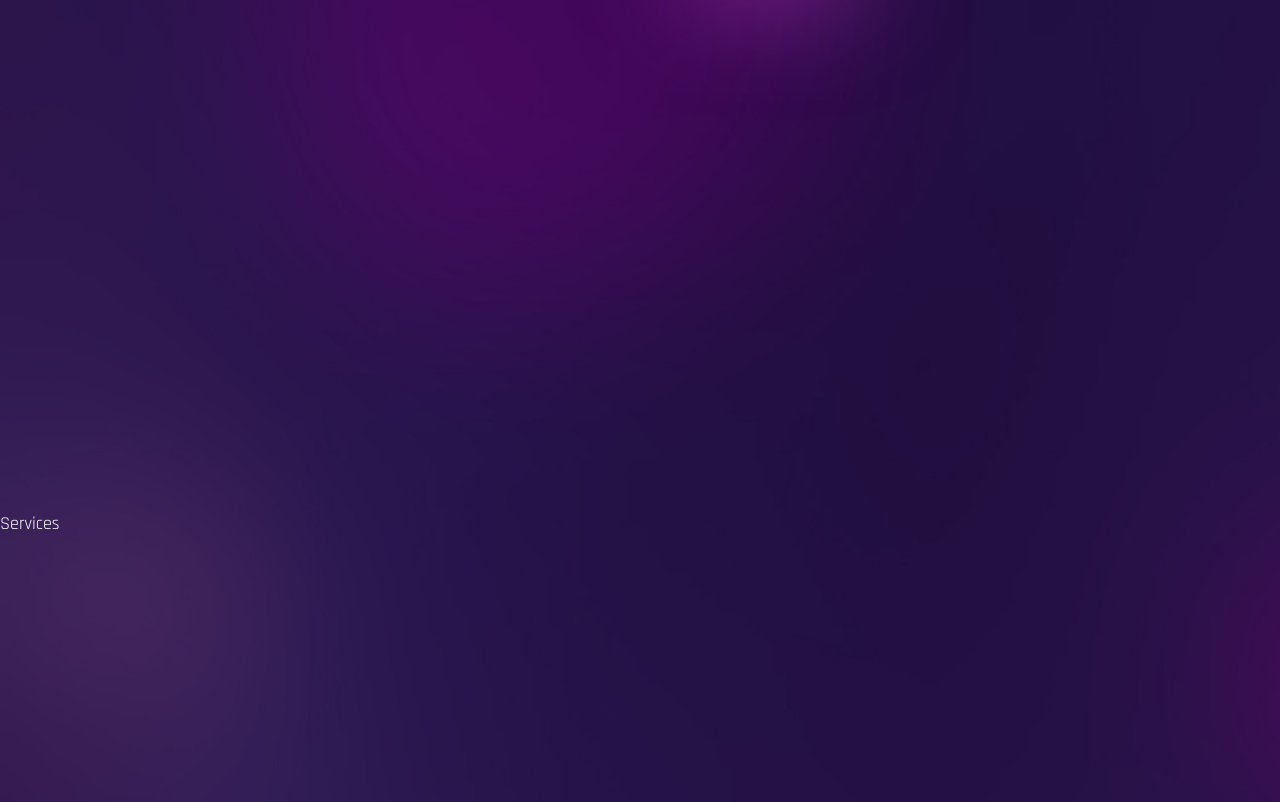
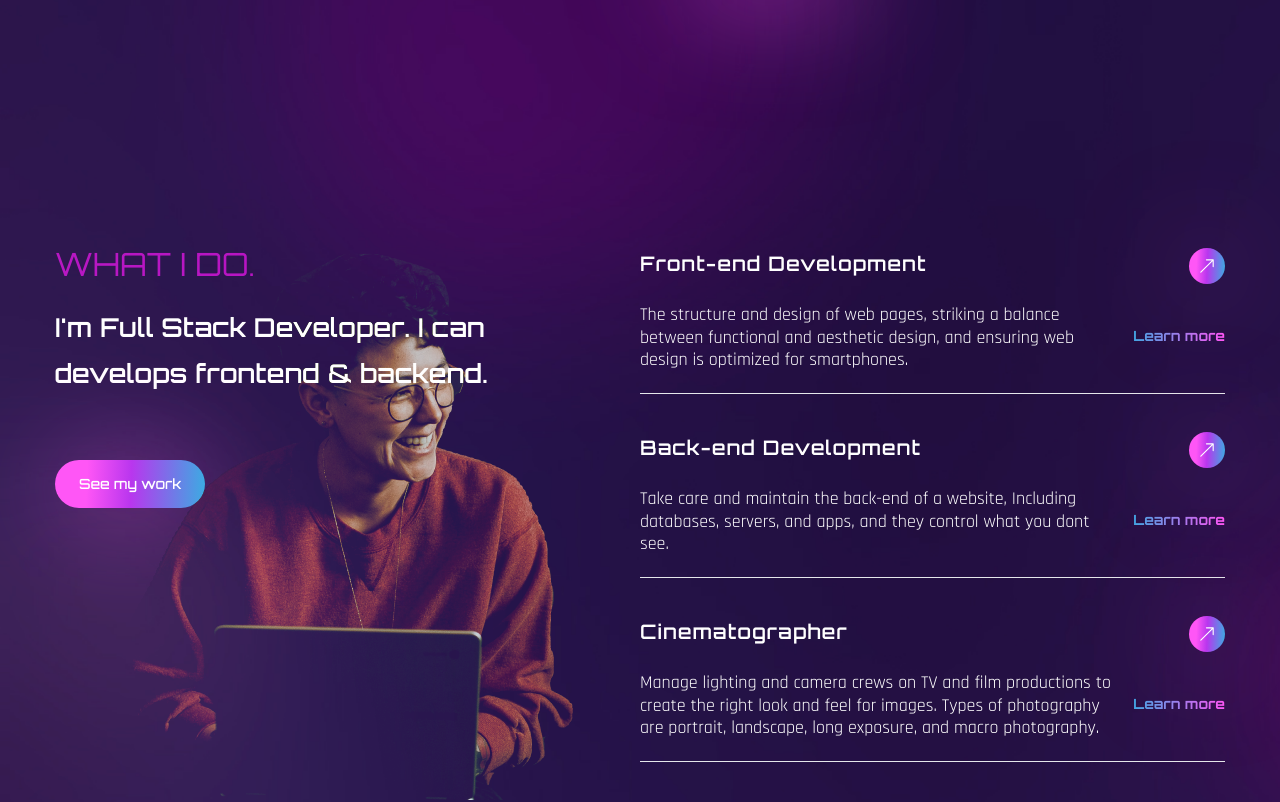
Before and after one commit to Alam-Ibrar-au26/My-Portfolio, a React (Create React App) app: page / in a window 1280 px wide. Shown: the part 1485-2287 px from the top of the page. Built offline with nearby package versions, Linux system fonts and the light colour scheme; the HTML template or start-up script is replaced by a standard one; a web font is replaced by a local one.

Commit message:
Service page done

```diff
--- a/src/components/About.js
+++ b/src/components/About.js
@@ -33,7 +33,7 @@
               my some own projects with Front-end & Back-end.
             </h3>
             <p className='mb-6'>
-              With this I'm professional DOP(Director Of Photography). I worked
+              With this I'm professional Cinematographer. I worked
               on video projects as DOP. also I'm traveler photographer and I
               like traveling.
             </p>
@@ -44,6 +44,7 @@
                 </div>
                 <div className='font-primary text-sm tracking-[2px]'>
                   Years of <br />
+                  Photography <br />
                   Experience
                 </div>
               </div>
--- a/src/components/Services.js
+++ b/src/components/Services.js
@@ -1,10 +1,89 @@
 import React from 'react';
+import { BsArrowUpRight } from 'react-icons/bs';
+import { motion } from 'framer-motion';
+import { fadeIn } from '../variants';
+
+const services = [
+  {
+    name: 'Front-end Development',
+    description:
+      'The structure and design of web pages, striking a balance between functional and aesthetic design, and ensuring web design is optimized for smartphones.',
+    link: 'Learn more',
+  },
+  {
+    name: 'Back-end Development',
+    description:
+      'Take care and maintain the back-end of a website, Including databases, servers, and apps, and they control what you dont see.',
+    link: 'Learn more',
+  },
+  {
+    name: 'Cinematographer',
+    description:
+      'Manage lighting and camera crews on TV and film productions to create the right look and feel for images. Types of photography are portrait, landscape, long exposure, and macro photography.',
+    link: 'Learn more',
+  },
+];
 
 const Services = () => {
   return (
-    <div className='section' id='services'>
-      Services
-    </div>
+    <section className='section' id='services'>
+      <div className='container mx-auto'>
+        <div className='flex flex-col lg:flex-row '>
+          <motion.div
+            variants={fadeIn('right', 0.3)}
+            initial='hidden'
+            whileInView={'show'}
+            viewport={{ once: 'false', amount: 0.3 }}
+            className='flex-1 lg:bg-services lg:bg-bottom bg-no-repeat mix-blend-lighten mb-12 lg:mb-0'
+          >
+            <h2 className='h2 text-accent mb-6'>What I do.</h2>
+            <h3 className='h3 max-w-[455px] mb-16'>
+              I'm Full Stack Developer. I can develops frontend & backend.
+            </h3>
+            <button className='btn btn-sm'>See my work</button>
+          </motion.div>
+          <motion.div
+            variants={fadeIn('left', 0.5)}
+            initial='hidden'
+            whileInView={'show'}
+            viewport={{ once: 'false', amount: 0.3 }}
+            className='flex-1'
+          >
+            <div>
+              {services.map((service, index) => {
+                const { name, description, link } = service;
+                return (
+                  <div
+                    className='border-b border-whtie/20 h-[146px] mb-[38px] flex'
+                    key={index}
+                  >
+                    <div className='max-w-[476px]'>
+                      <h4 className='text-[20px] tracking-wider font-primary font-semibold mb-6'>
+                        {name}
+                      </h4>
+                      <p className='font-secondary leading-tight'>
+                        {description}
+                      </p>
+                    </div>
+                    <div className='flex flex-col flex-1 items-end'>
+                      <a
+                        href='#'
+                        className='btn w-9 h-9 mb-[42px] flex justify-center items-center'
+                      >
+                        <BsArrowUpRight />
+                      </a>
+                      <a href='#' className='text-gradient text-sm'>
+                        {link}
+                      </a>
+                    </div>
+                  </div>
+                );
+              })}
+            </div>
+          </motion.div>
+        </div>
+      </div>
+    </section>
   );
 };
 
```
